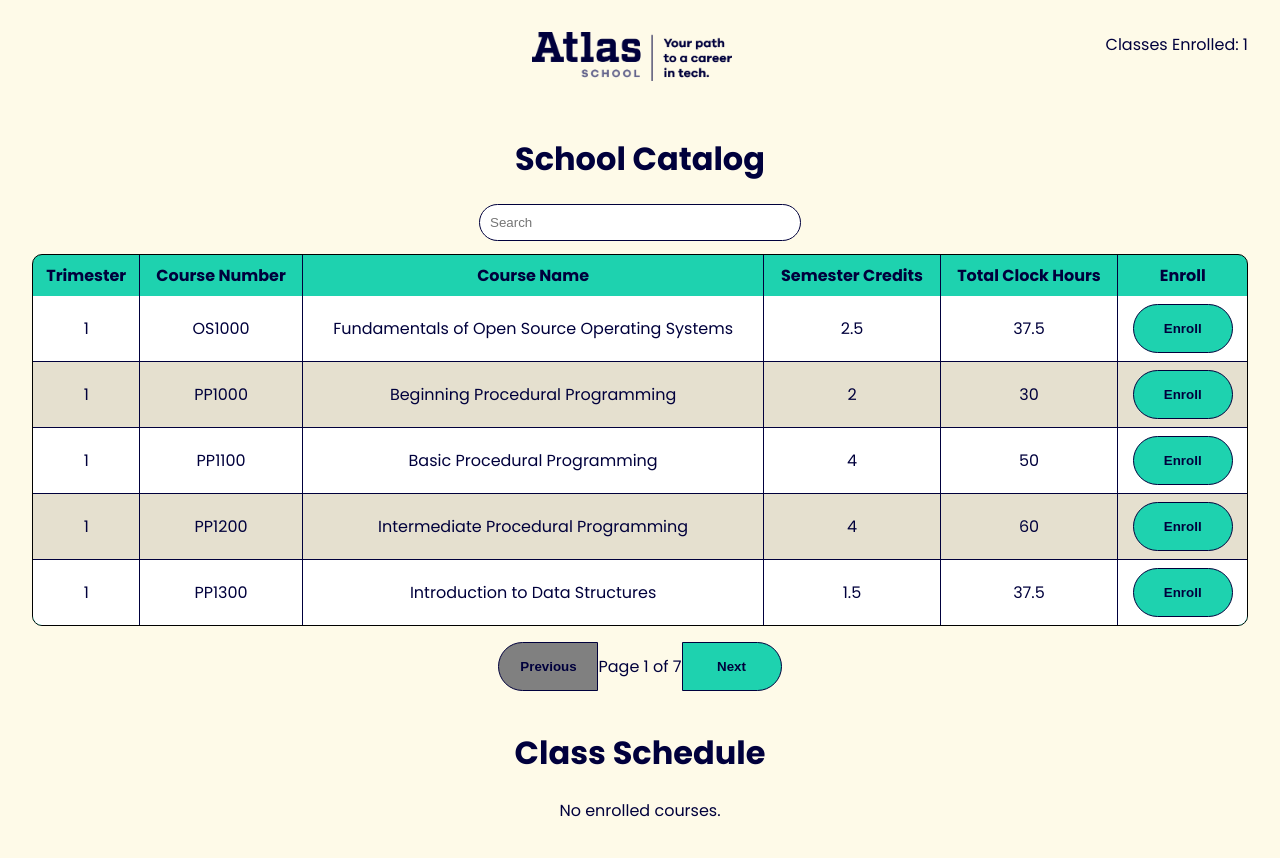
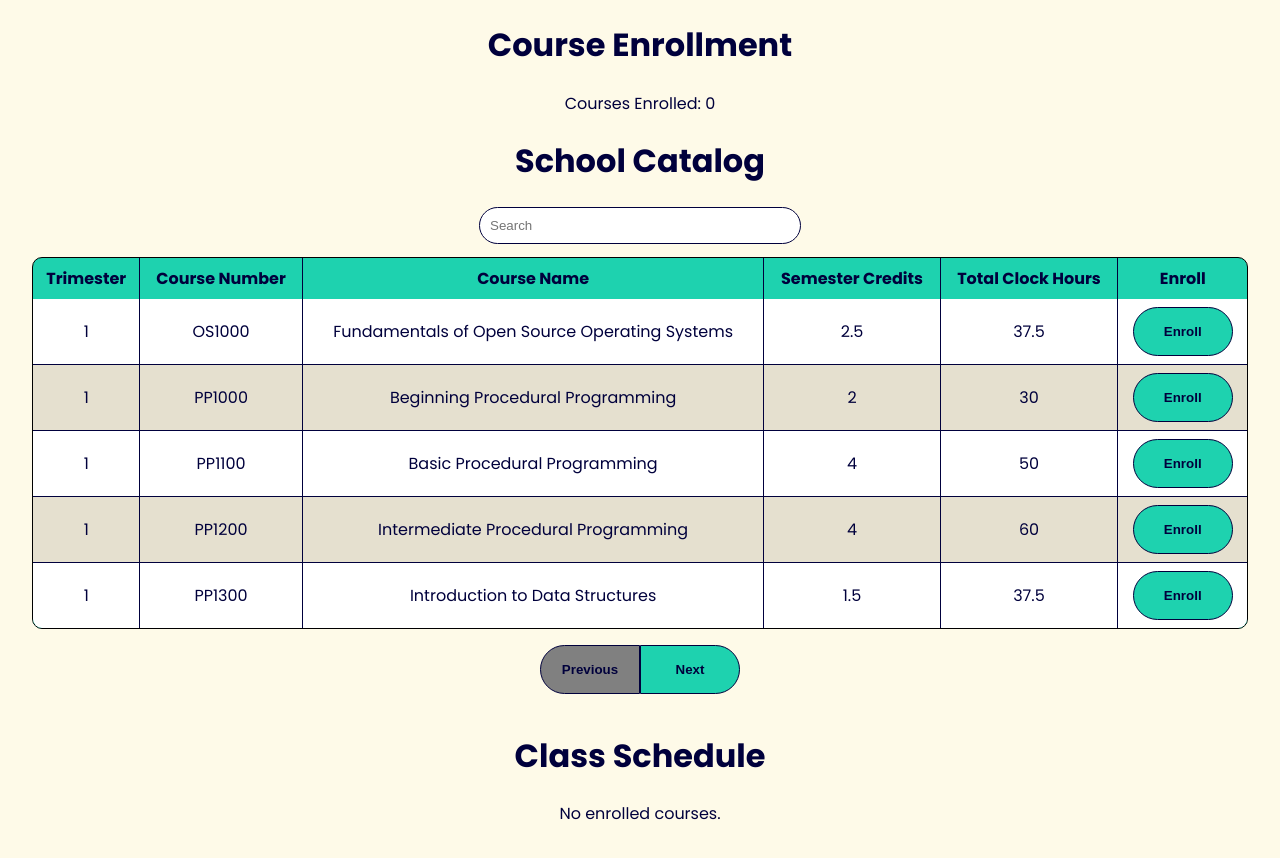
Before and after one commit to Jaylenperez/atlas-react-state-intro, a React (Vite) app: page / in a window 1280 px wide. Shown: the top 858 px of the page. Built offline with nearby package versions, Linux system fonts and the light colour scheme.

Commit message:
task 5 enroll and drop courses

```diff
--- a/src/App.jsx
+++ b/src/App.jsx
@@ -1,13 +1,33 @@
+import { CourseProvider, useCourseContext } from "./CourseContext";
 import SchoolCatalog from "./SchoolCatalog";
-import Header from "./Header";
 import ClassSchedule from "./ClassSchedule";
 
-export default function App() {
+function Header() {
+  const { enrolledCourses } = useCourseContext();
   return (
-    <div>
+    <header>
+      <h1>Course Enrollment</h1>
+      <p>Courses Enrolled: {enrolledCourses.length}</p>
+    </header>
+  );
+}
+
+function AppContent() {
+  return (
+    <>
       <Header />
       <SchoolCatalog />
       <ClassSchedule />
-    </div>
+    </>
   );
 }
+
+function App() {
+  return (
+    <CourseProvider>
+      <AppContent />
+    </CourseProvider>
+  );
+}
+
+export default App;
--- a/src/CourseContext.jsx
+++ b/src/CourseContext.jsx
@@ -2,18 +2,12 @@ import { createContext, useContext, useState } from "react";
 
 const CourseContext = createContext();
 
-export function useCourseContext() {
-  return useContext(CourseContext);
-}
-
-export function CourseProvider({ children }) {
+export const CourseProvider = ({ children }) => {
   const [enrolledCourses, setEnrolledCourses] = useState([]);
 
   const enrollCourse = (course) => {
     setEnrolledCourses((prev) => {
-      if (prev.some((c) => c.courseNumber === course.courseNumber)) {
-        return prev;
-      }
+      if (prev.some((c) => c.courseNumber === course.courseNumber)) return prev;
       return [...prev, course];
     });
   };
@@ -31,4 +25,6 @@ export function CourseProvider({ children }) {
       {children}
     </CourseContext.Provider>
   );
-}
+};
+
+export const useCourseContext = () => useContext(CourseContext);
--- a/src/SchoolCatalog.jsx
+++ b/src/SchoolCatalog.jsx
@@ -1,18 +1,18 @@
 import { useState, useEffect } from "react";
 import { useCourseContext } from "./CourseContext";
 
+const COURSES_PER_PAGE = 5;
+
 export default function SchoolCatalog() {
+  const { enrollCourse } = useCourseContext(); // Assuming you have this context for enrolling courses
   const [courses, setCourses] = useState([]);
   const [searchTerm, setSearchTerm] = useState("");
   const [sortColumn, setSortColumn] = useState(null);
   const [sortDirection, setSortDirection] = useState("asc");
-  const [currentPage, setCurrentPage] = useState(0); // 👈 track page index
-
-  const { enrolledCourses, enrollCourse } = useCourseContext();
-  const rowsPerPage = 5;
+  const [currentPage, setCurrentPage] = useState(1);
 
   useEffect(() => {
-    fetch("/api/courses.json")
+    fetch("/api/courses.json") // Correct URL for public folder
       .then((response) => response.json())
       .then((data) => setCourses(data))
       .catch((error) => console.error("Error fetching courses:", error));
@@ -20,7 +20,7 @@ export default function SchoolCatalog() {
 
   const filteredCourses = courses.filter((course) =>
     Object.values(course).some((value) =>
-      String(value).toLowerCase().includes(searchTerm.toLowerCase())
+      value.toLowerCase().includes(searchTerm.toLowerCase())
     )
   );
 
@@ -37,17 +37,9 @@ export default function SchoolCatalog() {
     }
 
     return sortDirection === "asc"
-      ? String(valA).localeCompare(String(valB))
-      : String(valB).localeCompare(String(valA));
+      ? valA.localeCompare(valB)
+      : valB.localeCompare(valA);
   });
-
-  // ✅ Calculate paginated slice
-  const totalPages = Math.ceil(sortedCourses.length / rowsPerPage);
-  const startIndex = currentPage * rowsPerPage;
-  const paginatedCourses = sortedCourses.slice(
-    startIndex,
-    startIndex + rowsPerPage
-  );
 
   const handleSort = (column) => {
     if (sortColumn === column) {
@@ -56,7 +48,6 @@ export default function SchoolCatalog() {
       setSortColumn(column);
       setSortDirection("asc");
     }
-    setCurrentPage(0); // reset to first page on sort
   };
 
   const getSortIndicator = (column) => {
@@ -64,13 +55,23 @@ export default function SchoolCatalog() {
     return sortDirection === "asc" ? " 🔼" : " 🔽";
   };
 
-  const handleNext = () => {
-    if (currentPage < totalPages - 1) setCurrentPage((prev) => prev + 1);
+  // Pagination logic
+  const startIndex = (currentPage - 1) * COURSES_PER_PAGE;
+  const paginatedCourses = sortedCourses.slice(
+    startIndex,
+    startIndex + COURSES_PER_PAGE
+  );
+
+  const handleNextPage = () => {
+    setCurrentPage((prev) => prev + 1);
   };
 
-  const handlePrevious = () => {
-    if (currentPage > 0) setCurrentPage((prev) => prev - 1);
+  const handlePreviousPage = () => {
+    setCurrentPage((prev) => prev - 1);
   };
+
+  const isNextDisabled = currentPage * COURSES_PER_PAGE >= sortedCourses.length;
+  const isPreviousDisabled = currentPage === 1;
 
   return (
     <div className="school-catalog">
@@ -79,10 +80,7 @@ export default function SchoolCatalog() {
         type="text"
         placeholder="Search"
         value={searchTerm}
-        onChange={(e) => {
-          setSearchTerm(e.target.value);
-          setCurrentPage(0); // reset to first page on search
-        }}
+        onChange={(e) => setSearchTerm(e.target.value)}
       />
       <table>
         <thead>
@@ -106,11 +104,7 @@ export default function SchoolCatalog() {
           </tr>
         </thead>
         <tbody>
-          {paginatedCourses.map((course, index) => {
-            const isEnrolled = enrolledCourses.some(
-              (c) => c.courseNumber === course.courseNumber
-            );
-            return (
+          {paginatedCourses.map((course, index) => (
             <tr key={index}>
               <td>{course.trimester}</td>
               <td>{course.courseNumber}</td>
@@ -118,26 +112,17 @@ export default function SchoolCatalog() {
               <td>{course.semesterCredits}</td>
               <td>{course.totalClockHours}</td>
               <td>
-                  <button
-                    onClick={() => enrollCourse(course)}
-                    disabled={isEnrolled}
-                  >
-                    {isEnrolled ? "Enrolled" : "Enroll"}
-                  </button>
+                <button onClick={() => enrollCourse(course)}>Enroll</button>
               </td>
             </tr>
-            );
-          })}
+          ))}
         </tbody>
       </table>
       <div className="pagination">
-        <button onClick={handlePrevious} disabled={currentPage === 0}>
+        <button onClick={handlePreviousPage} disabled={isPreviousDisabled}>
           Previous
         </button>
-        <span>
-          Page {currentPage + 1} of {totalPages}
-        </span>
-        <button onClick={handleNext} disabled={currentPage >= totalPages - 1}>
+        <button onClick={handleNextPage} disabled={isNextDisabled}>
           Next
         </button>
       </div>
```
Lines whose indentation alone changed are shown as unchanged.
